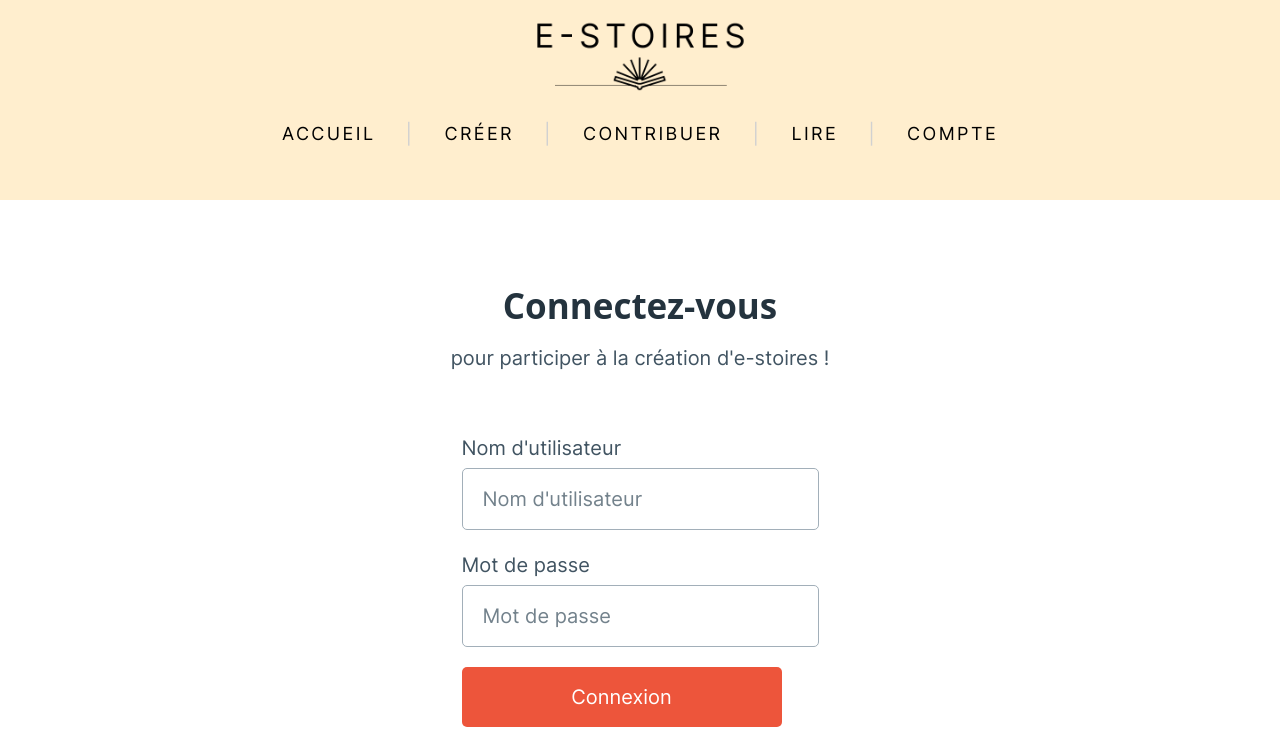
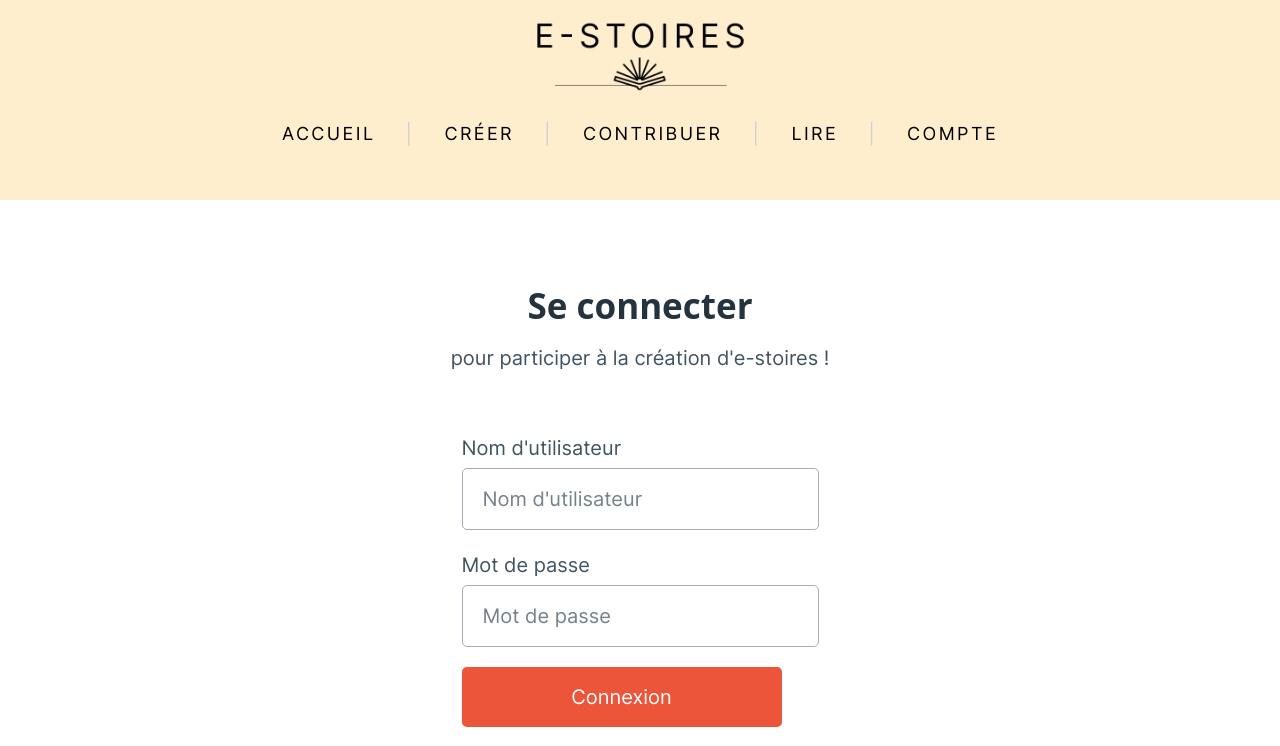
Before and after one commit to WildCodeSchool/2023-02-php-paris-p2-story, a PHP site: template src/View/User/login.html.twig in a window 1280 px wide. Shown: the top 746 px of the page. Run offline with PHP 8.4, Linux system fonts and the light colour scheme; the template is opened without the code that fills it, so the values that code supplies are empty; some libraries are stand-ins or nearby versions.

Commit message:
small text modifications

```diff
--- a/src/View/User/login.html.twig
+++ b/src/View/User/login.html.twig
@@ -18,7 +18,7 @@
 
 			{% else %}
 				<div>
-					<h2>Connectez-vous</h2>
+					<h2>Se connecter</h2>
 					<p>
 						pour participer à la création d'e-stoires !
 					</p>
```
